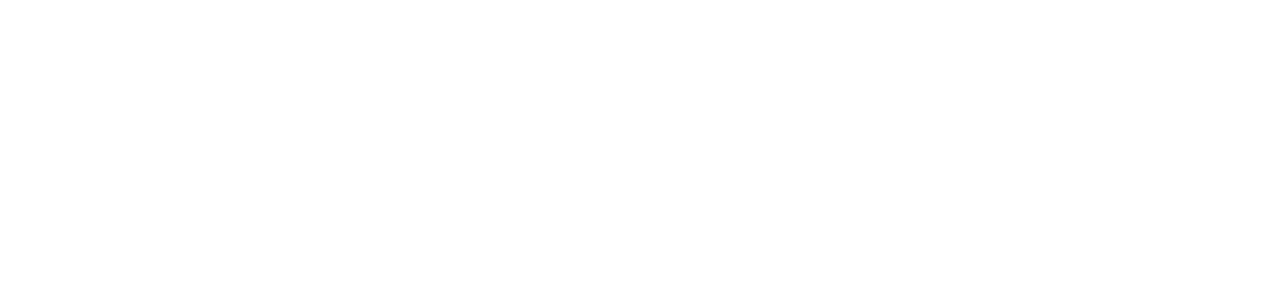
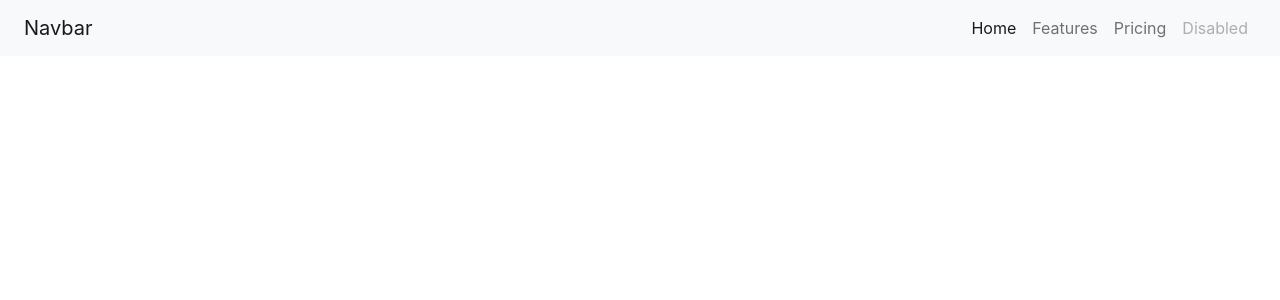
Before and after one commit to FAYSAL4525/apartment-trace, a React (Create React App) app: page / in a window 1280 px wide. Shown: the top 300 px of the page. Built offline with nearby package versions, Linux system fonts and the light colour scheme.

Commit message:
add navbar

```diff
--- a/src/components/HeaderMain/HeaderMain.js
+++ b/src/components/HeaderMain/HeaderMain.js
@@ -1,10 +1,10 @@
 import React from 'react';
-
+import Navbar from '../../shared/navbar/Navbar';
 
 const HeaderMain = () => {
 	return (
 		<div>
-
+			<Navbar/>
 		</div>
 	);
 };
--- a/src/pages/home/Home.js
+++ b/src/pages/home/Home.js
@@ -1,10 +1,10 @@
 import React from 'react';
-
+import HeaderMain from '../../components/HeaderMain/HeaderMain';
 
 const Home = () => {
 	return (
 		<div>
-
+			<HeaderMain/>
 		</div>
 	);
 };
--- a/src/shared/navbar/Navbar.js
+++ b/src/shared/navbar/Navbar.js
@@ -2,10 +2,48 @@
 
 const Navbar = () => {
 	return (
-		<div>
-
-		</div>
-	);
+    <div>
+      <nav className="navbar navbar-expand-lg navbar-light bg-light container-fluid">
+        <div className="container-fluid">
+          <a className="navbar-brand" href="#">
+            Navbar
+          </a>
+          <button
+            className="navbar-toggler"
+            type="button"
+            data-bs-toggle="collapse"
+            data-bs-target="#navbarNavAltMarkup"
+            aria-controls="navbarNavAltMarkup"
+            aria-expanded="false"
+            aria-label="Toggle navigation"
+          >
+            <span className="navbar-toggler-icon"></span>
+          </button>
+          <div className="collapse navbar-collapse " id="navbarNavAltMarkup">
+            <div className="navbar-nav ms-auto">
+              <a className="nav-link active" aria-current="page" href="#">
+                Home
+              </a>
+              <a className="nav-link" href="#">
+                Features
+              </a>
+              <a className="nav-link" href="#">
+                Pricing
+              </a>
+              <a
+                className="nav-link disabled"
+                href="#"
+                tabindex="-1"
+                aria-disabled="true"
+              >
+                Disabled
+              </a>
+            </div>
+          </div>
+        </div>
+      </nav>
+    </div>
+  );
 };
 
 export default Navbar;
```
